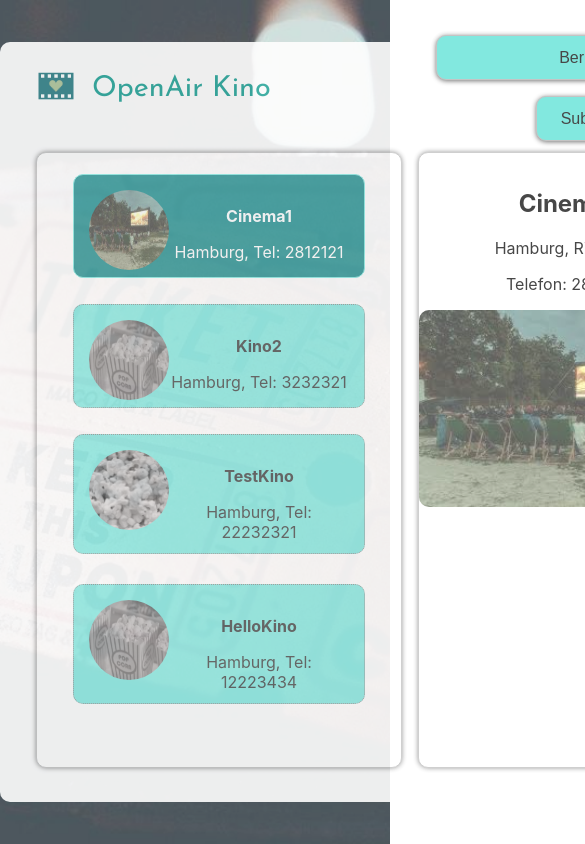
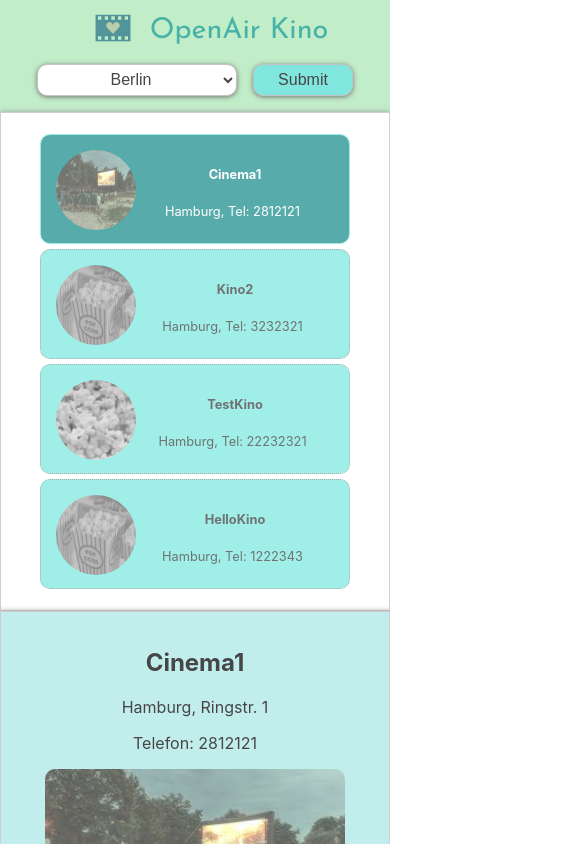
Before and after one commit to moinkatja/open-air-kino, a React (Create React App) app: page / in a window 390 px wide. Shown: the top 844 px of the page, 585 px wide, since content can reach past the window. Built offline with nearby package versions, Linux system fonts and the light colour scheme.

Commit message:
Corrected styles & added media queries

```diff
--- a/src/App.css
+++ b/src/App.css
@@ -11,15 +11,14 @@
   height: 100vh;
   opacity: 0.8;
   display: flex;
+}
 
-}
 .Logo {
   width: 40px;
   margin-right: 1rem;
- float: left;
- margin-top: -8px;
- }
-
+  float: left;
+  margin-top: -8px;
+}
 
 .MainForm {
   background-color: white;
@@ -36,7 +35,6 @@
   grid-template-rows: 10% 90%;
   grid-template-columns: 1fr 1.5fr;
   z-index: 1;
-
 }
 
 h1 {
@@ -49,28 +47,19 @@ h1 {
   margin-bottom: 0;
   z-index: 2;
   font-family: 'Josefin Sans', sans-serif;
-  min-width: 350px;
+  min-width: 300px;
 }
 
-.KinoThumbnail {
-  border-radius: 50%;
-  width: 80px;
-  height: 80px;
-  float: left;
-}
-
-
 p {
- font-size: 1rem;
+  font-size: 1rem;
 }
 
 .activeResultButton {
   padding: 15px;
-  width: 100%;
-  height: 100%;
+  width: 80%;
+  height: 110px;
   margin: 0;
   border: 1px solid #70e7dd;
-  width: 80%;
   margin: 5px auto;
   justify-content: center;
   background-color: teal;
@@ -78,24 +67,21 @@ p {
   opacity: 0.9;
   border-radius: 10px;
   cursor: not-allowed;
-  height: 80%;
   text-align: center;
 }
 
 .ResultButton {
   padding: 15px;
-  width: 100%;
-  height: 100%;
+  width: 80%;
+  height: 110px;
   margin: 0;
   border: 1px dotted grey;
-  width: 80%;
   margin: 5px auto;
   justify-content: center;
   background-color: #70e7dd;
   opacity: 0.9;
   border-radius: 10px;
   cursor: pointer;
-  height: 80%;
   text-align: center;
   color: rgb(37, 43, 43);
   transition: 0.3s ease-in-out;
@@ -120,5 +106,110 @@ p {
   width: 80px;
   height: 80px;
   float: left;
+}
+
+@media (max-width: 1200px) {
+
+  .MainForm {
+    grid-template-rows: 10% 90%;
+    grid-template-columns: 30% 70%;
+  }
+
+  .ResultButton p{
+
+    display: none;
+  }
+  .activeResultButton p {
+    display: none;
+
+  }
+
+  .KinoThumbnail {
+    width: 60px;
+    height: 60px;
+  }
+
+  .activeKinoThumbnail {
+    width: 60px;
+    height: 60px;
+  }
 
 }
+
+@media (max-width: 900px) {
+
+  h4 {
+    font-size: .8rem;
+  }
+
+  .MainForm {
+    width: 100%;
+    height: 100vh;
+    border-radius: 0;
+    min-width: 450px;
+  }
+
+  .KinoThumbnail {
+    width: 50px;
+    height: 50px;
+  }
+
+  .activeKinoThumbnail {
+    width: 50px;
+    height: 50px;
+  }
+}
+
+@media (max-width: 800px) {
+
+  .MainForm {
+    display: flex;
+    flex-direction: column;
+    padding-left: 0;
+    min-width: 100%;
+    background-color: rgb(171, 231, 181);
+  }
+
+  h1 {
+    margin-left: 0;
+    text-align: center;
+    margin-top: 1rem;
+    margin-right: 0;
+    padding:0;
+  }
+
+  h4 {
+    font-size: .8rem;
+  }
+
+  .ResultButton p{
+    padding: 5px;
+    display: block;
+    font-size: .8rem;
+  }
+
+  .activeResultButton p {
+    padding: 5px;
+    display:block;
+    font-size: .8rem;
+  }
+
+  .Logo {
+   margin-left: 3rem;
+   margin-right: 0;
+  }
+
+  .KinoThumbnail {
+    width: 80px;
+    height: 80px;
+  }
+
+  .activeKinoThumbnail {
+    width: 80px;
+    height: 80px;
+  }
+
+  .App {
+    background: white;
+  }
+}
--- a/src/App.js
+++ b/src/App.js
@@ -18,7 +18,7 @@ class App extends Component {
         { id: "0", name: "Cinema1", city: "Hamburg", street: "Ringstr. 1", tel: 2812121, pic: kino1 },
         { id: "1", name: "Kino2", city: "Hamburg", street: "Ringstr. 5", tel: 3232321, pic: kino2 },
         { id: "2", name: "TestKino", city: "Hamburg", street: "Helloring. 56", tel: 22232321, pic: kino3 },
-        { id: "3", name: "HelloKino", city: "Hamburg", street: "Abcstrasse 16", tel: 12223434, pic: kino2 }
+        { id: "3", name: "HelloKino", city: "Hamburg", street: "Abcstrasse 16", tel: 1222343, pic: kino2 }
       ],
       selectedCinema: null,
     };
--- a/src/Components/CinemaProfile/CinemaProfile.module.css
+++ b/src/Components/CinemaProfile/CinemaProfile.module.css
@@ -13,10 +13,23 @@
     margin-left: 1rem;
     margin-right: 2.2rem;
     min-width: 300px;
-
 }
 
 .CinemaPicture {
     width: 300px;
     border-radius: 10px;
 }
+
+@media (max-width: 800px) {
+
+    .CinemaProfile {
+      background-color: rgb(171, 231, 231);
+      width: 100%;
+      height: 110%;
+      margin-top: 0;
+      border-radius: 0;
+      margin-left: 0;
+      margin-right: 0;
+      padding-bottom:2rem;
+    }
+  }
--- a/src/Components/Form/Form.module.css
+++ b/src/Components/Form/Form.module.css
@@ -1,9 +1,8 @@
 select {
     margin-left: 1rem;
-    margin-top: 1rem;
     width: 300px;
     font-size: 1rem;
-    height: 45px;
+    height: 3rem;
     background-color: #52dfd2;
     text-align: center;
     border-radius: 10px;
@@ -11,7 +10,6 @@ select {
     box-shadow: 0px 1px 5px 0px #3f3e3e;
     z-index: 2;
     cursor: pointer;
-
 }
 
 select option {
@@ -24,7 +22,7 @@ select option {
     margin-top: 1rem;
     width: 100px;
     font-size: 1rem;
-    height: 45px;
+    height: 3rem;
     background-color: #52dfd2;
     text-align: center;
     border-radius: 10px;
@@ -40,3 +38,33 @@ select option {
     color: white;
 
 }
+
+@media (max-width: 900px) {
+    select {
+        width: 200px;
+        height: 2rem;
+    }
+    .SubmitBtn {
+        height: 2rem;
+    }
+}
+
+
+@media (max-width: 800px) {
+    select {
+        margin-left: 0;
+        background-color: white;
+    }
+}
+
+@media (max-width: 350px) {
+    select {
+        width: 180px;
+        font-size: .8rem;
+    }
+
+    .SubmitBtn {
+        height: 2rem;
+        font-size: .8rem;
+    }
+}
--- a/src/Components/Results/Result/Result.js
+++ b/src/Components/Results/Result/Result.js
@@ -1,6 +1,7 @@
 import React from 'react';
 import '../../CinemaProfile/CinemaProfile';
 import { BrowserRouter, NavLink } from "react-router-dom";
+
 
 function Result(props) {
 
@@ -13,9 +14,9 @@ function Result(props) {
                     id={props.id}
                     onClick={props.clicked} >
                     <img
-                         className={props.id === props.activeCinema ? ' activeKinoThumbnail' : 'KinoThumbnail'}
+                        className={props.id === props.activeCinema ? ' activeKinoThumbnail' : 'KinoThumbnail'}
                         src={props.pic} alt="Kino Thumbnail" />
-                    <p><strong>{props.name}</strong></p> <p> {props.city}, Tel: {props.tel} </p>
+                    <h4><strong>{props.name}</strong></h4> <p> {props.city}, Tel: {props.tel} </p>
                 </div>
             </NavLink>
         </BrowserRouter>
--- a/src/Components/Results/Results.module.css
+++ b/src/Components/Results/Results.module.css
@@ -3,14 +3,10 @@
     background-color: white;
     border: 1px #bdbdbd solid;
     height: 90%;
-    display: flex;
-    flex-direction: column;
     border-radius: 10px;
     box-shadow: 0px 0px 5px 0px #757575;
     margin: 0;
     margin-left: 1rem;
-    max-height: 90%;
-
 }
 
 a {
@@ -22,31 +18,14 @@
 }
 
 
-  .ResultButton {
-    padding: 15px;
+@media (max-width: 800px) {
+
+    .Results {
       width: 100%;
-    height: 100%;
-    margin: 0;
-    border: 1px dotted grey;
-    width: 80%;
-    margin: 5px auto;
-    justify-content: center;
-    background-color: #70e7dd;
-    opacity: 0.9;
-    border-radius: 10px;
-    cursor: pointer;
-    height: 80%;
-    text-align: center;
-
+      height: 100vh;
+      margin-top: 1rem;
+      padding-bottom: 1rem;
+      margin-left: 0;
+      border-radius: 0;
     }
-
-.KinoThumbnail {
-    border-radius: 50%;
-    width: 80px;
-    height: 80px;
-    float: left;
 }
-
-p {
-   font-size: 1rem;
-}
--- a/src/Components/Router/Router.js
+++ b/src/Components/Router/Router.js
@@ -9,7 +9,7 @@ const Router = () => (
   <BrowserRouter>
     <Switch>
       <Route path="/" component={App} exact />
-      <Route path="/id"  component={CinemaProfile} />
+      <Route path="/id" component={CinemaProfile} />
     </Switch>
   </BrowserRouter>
 );
```
Also changed, not shown: src/Components/CinemaProfile/CinemaProfile.js (+4 -4 lines), src/Components/Results/Results.js (indentation only). Lines whose indentation alone changed are shown as unchanged.
